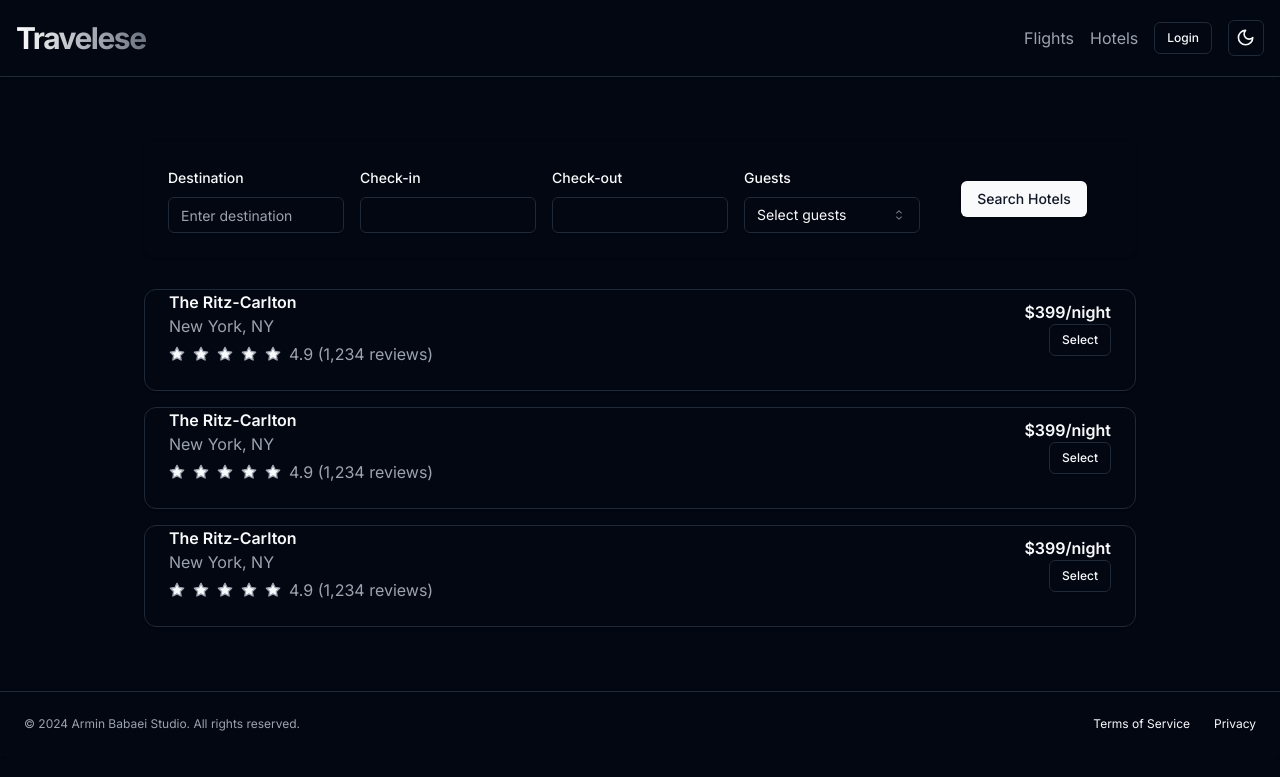
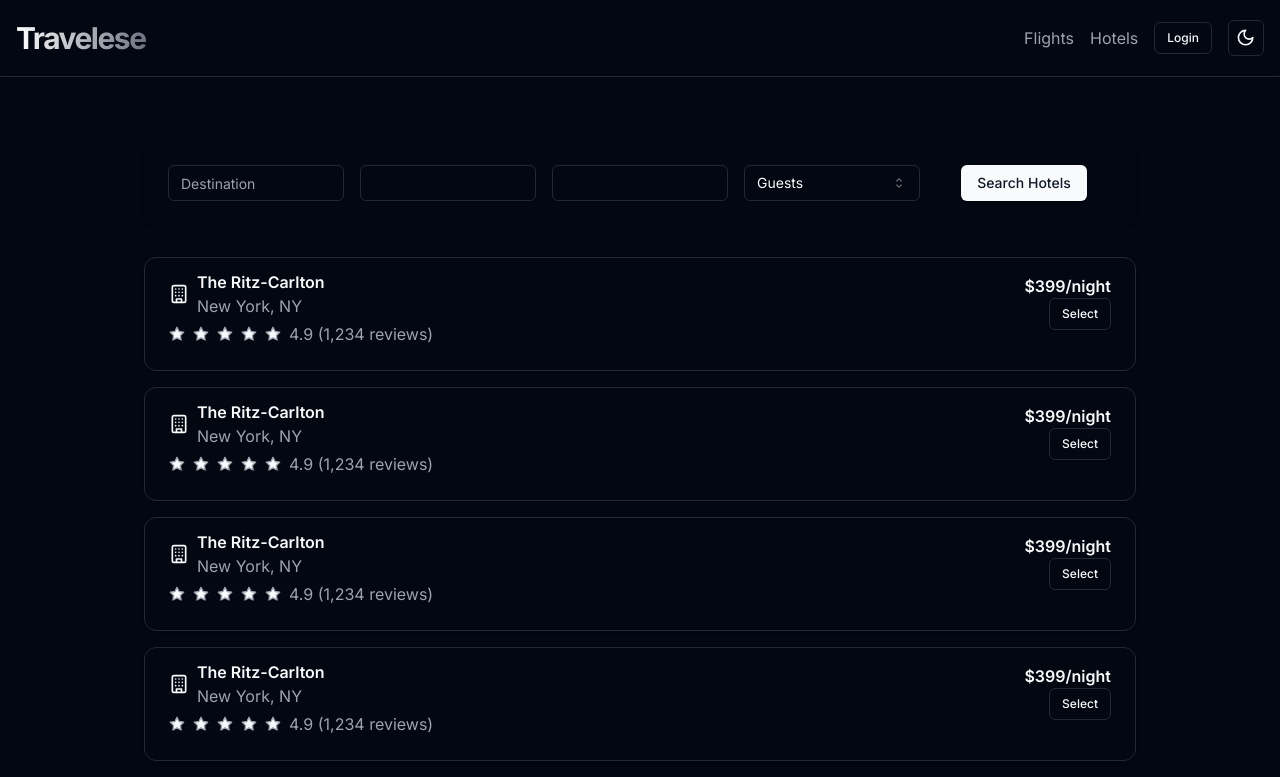
Before and after one commit to travelese/travelese.xyz, a Next.js app: page /hotels in a window 1280 px wide. Shown: the top 777 px of the page. Built offline with nearby package versions, Linux system fonts and the light colour scheme.

Commit message:
removed labels

```diff
--- a/src/app/flights/page.tsx
+++ b/src/app/flights/page.tsx
@@ -21,19 +21,16 @@
     <div>
       <div className="max-w-5xl mx-auto px-4 py-12 md:py-16">
         <div className="grid gap-8">
-          <div className="flex flex-col md:flex-row items-center justify-between gap-4">
+          <section className="flex flex-col md:flex-row items-center justify-between gap-4">
             <div className="flex-1">
               <form className="flex w-full md:w-auto gap-4 bg-white dark:bg-gray-950 shadow rounded-lg p-6">
                 <div className="flex-1 space-y-2">
-                  <Label htmlFor="departure">Departure</Label>
                   <Input name="departure" placeholder="Leaving from" />
                 </div>
                 <div className="flex-1 space-y-2">
-                  <Label htmlFor="arrival">Arrival</Label>
                   <Input name="arrival" placeholder="Going to" />
                 </div>
                 <div className="flex-1 space-y-2">
-                  <Label htmlFor="departure-date">Departure Date</Label>
                   <Popover>
                     <PopoverTrigger asChild>
                       <Input
@@ -47,7 +44,6 @@
                   </Popover>
                 </div>
                 <div className="flex-1 space-y-2">
-                  <Label htmlFor="return-date">Return Date</Label>
                   <Popover>
                     <PopoverTrigger asChild>
                       <Input
@@ -61,7 +57,6 @@
                   </Popover>
                 </div>
                 <div className="flex-1 space-y-2">
-                  <Label htmlFor="passengers">Passengers</Label>
                   <Select name="passengers">
                     <SelectTrigger>
                       <SelectValue placeholder="Passengers" />
@@ -109,7 +104,6 @@
                   </Select>
                 </div>
                 <div className="flex-1 space-y-2">
-                  <Label htmlFor="trip-type">Trip Type</Label>
                   <Select defaultValue="roundtrip" name="trip-type">
                     <SelectTrigger>
                       <SelectValue placeholder="Select trip type" />
@@ -125,12 +119,12 @@
                 </div>
               </form>
             </div>
-          </div>
-          <div className="grid gap-4">
+          </section>
+          <section className="grid gap-4">
             <Card>
               <CardContent className="grid grid-cols-[1fr_auto] items-center gap-4">
                 <div className="space-y-1">
-                  <div className="flex items-center gap-2">
+                  <div className="flex items-center gap-2 mt-4">
                     <PlaneIcon className="w-5 h-5" />
                     <span className="font-semibold">American Airlines</span>
                   </div>
@@ -140,7 +134,7 @@
                     <span>11:30 AM</span>
                   </div>
                 </div>
-                <div className="text-right">
+                <div className="text-right mt-4">
                   <div className="font-semibold">$399</div>
                   <Button size="sm" variant="outline">
                     Select
@@ -190,7 +184,49 @@
                 </div>
               </CardContent>
             </Card>
-          </div>
+            <Card>
+              <CardContent className="grid grid-cols-[1fr_auto] items-center gap-4">
+                <div className="space-y-1">
+                  <div className="flex items-center gap-2">
+                    <PlaneIcon className="w-5 h-5" />
+                    <span className="font-semibold">United Airlines</span>
+                  </div>
+                  <div className="flex items-center gap-2 text-gray-500 dark:text-gray-400">
+                    <span>9:00 AM</span>
+                    <ArrowRightIcon className="w-4 h-4" />
+                    <span>12:30 PM</span>
+                  </div>
+                </div>
+                <div className="text-right">
+                  <div className="font-semibold">$449</div>
+                  <Button size="sm" variant="outline">
+                    Select
+                  </Button>
+                </div>
+              </CardContent>
+            </Card>
+            <Card>
+              <CardContent className="grid grid-cols-[1fr_auto] items-center gap-4">
+                <div className="space-y-1">
+                  <div className="flex items-center gap-2">
+                    <PlaneIcon className="w-5 h-5" />
+                    <span className="font-semibold">United Airlines</span>
+                  </div>
+                  <div className="flex items-center gap-2 text-gray-500 dark:text-gray-400">
+                    <span>9:00 AM</span>
+                    <ArrowRightIcon className="w-4 h-4" />
+                    <span>12:30 PM</span>
+                  </div>
+                </div>
+                <div className="text-right">
+                  <div className="font-semibold">$449</div>
+                  <Button size="sm" variant="outline">
+                    Select
+                  </Button>
+                </div>
+              </CardContent>
+            </Card>
+          </section>
         </div>
       </div>
     </div>
--- a/src/app/hotels/page.tsx
+++ b/src/app/hotels/page.tsx
@@ -15,6 +15,7 @@
   SelectContent,
   Select,
 } from "@/components/ui/select";
+import { BuildingIcon } from "lucide-react";
 
 export default function Component() {
   return (
@@ -25,16 +26,14 @@
             <div className="flex-1">
               <form className="flex w-full md:w-auto gap-4 bg-white dark:bg-gray-950 shadow rounded-lg p-6">
                 <div className="flex-1 space-y-2">
-                  <Label htmlFor="destination">Destination</Label>
-                  <Input name="destination" placeholder="Enter destination" />
+                  <Input name="destination" placeholder="Destination" />
                 </div>
                 <div className="flex-1 space-y-2">
-                  <Label htmlFor="check-in">Check-in</Label>
                   <Popover>
                     <PopoverTrigger asChild>
                       <Input
                         name="check-in"
-                        placeholder="Select check-in date"
+                        placeholder="Check-in date"
                       />
                     </PopoverTrigger>
                     <PopoverContent className="p-0">
@@ -43,7 +42,6 @@
                   </Popover>
                 </div>
                 <div className="flex-1 space-y-2">
-                  <Label htmlFor="check-out">Check-out</Label>
                   <Popover>
                     <PopoverTrigger asChild>
                       <Input
@@ -57,10 +55,9 @@
                   </Popover>
                 </div>
                 <div className="flex-1 space-y-2">
-                  <Label htmlFor="guests">Guests</Label>
                   <Select name="guests">
                     <SelectTrigger>
-                      <SelectValue placeholder="Select guests" />
+                      <SelectValue placeholder="Guests" />
                     </SelectTrigger>
                     <SelectContent>
                       <div className="grid gap-2">
@@ -114,7 +111,8 @@
             <Card>
               <CardContent className="grid grid-cols-[1fr_auto] items-center gap-4">
                 <div className="space-y-1">
-                  <div className="flex items-center gap-2">
+                  <div className="flex items-center gap-2 mt-3">
+                    <BuildingIcon className="w-5 h-5" />
                     <div>
                       <div className="font-semibold">The Ritz-Carlton</div>
                       <div className="text-gray-500 dark:text-gray-400">
@@ -142,7 +140,8 @@
             <Card>
               <CardContent className="grid grid-cols-[1fr_auto] items-center gap-4">
                 <div className="space-y-1">
-                  <div className="flex items-center gap-2">
+                  <div className="flex items-center gap-2 mt-3">
+                    <BuildingIcon className="w-5 h-5" />
                     <div>
                       <div className="font-semibold">The Ritz-Carlton</div>
                       <div className="text-gray-500 dark:text-gray-400">
@@ -170,7 +169,66 @@
             <Card>
               <CardContent className="grid grid-cols-[1fr_auto] items-center gap-4">
                 <div className="space-y-1">
-                  <div className="flex items-center gap-2">
+                  <div className="flex items-center gap-2 mt-3">
+                    <BuildingIcon className="w-5 h-5" />
+                    <div>
+                      <div className="font-semibold">The Ritz-Carlton</div>
+                      <div className="text-gray-500 dark:text-gray-400">
+                        New York, NY
+                      </div>
+                    </div>
+                  </div>
+                  <div className="flex items-center gap-2 text-gray-500 dark:text-gray-400">
+                    <StarIcon className="w-4 h-4 fill-primary" />
+                    <StarIcon className="w-4 h-4 fill-primary" />
+                    <StarIcon className="w-4 h-4 fill-primary" />
+                    <StarIcon className="w-4 h-4 fill-primary" />
+                    <StarIcon className="w-4 h-4 fill-primary" />
+                    <span>4.9 (1,234 reviews)</span>
+                  </div>
+                </div>
+                <div className="text-right">
+                  <div className="font-semibold">$399/night</div>
+                  <Button size="sm" variant="outline">
+                    Select
+                  </Button>
+                </div>
+              </CardContent>
+            </Card>
+            <Card>
+              <CardContent className="grid grid-cols-[1fr_auto] items-center gap-4">
+                <div className="space-y-1">
+                  <div className="flex items-center gap-2 mt-3">
+                    <BuildingIcon className="w-5 h-5" />
+                    <div>
+                      <div className="font-semibold">The Ritz-Carlton</div>
+                      <div className="text-gray-500 dark:text-gray-400">
+                        New York, NY
+                      </div>
+                    </div>
+                  </div>
+                  <div className="flex items-center gap-2 text-gray-500 dark:text-gray-400">
+                    <StarIcon className="w-4 h-4 fill-primary" />
+                    <StarIcon className="w-4 h-4 fill-primary" />
+                    <StarIcon className="w-4 h-4 fill-primary" />
+                    <StarIcon className="w-4 h-4 fill-primary" />
+                    <StarIcon className="w-4 h-4 fill-primary" />
+                    <span>4.9 (1,234 reviews)</span>
+                  </div>
+                </div>
+                <div className="text-right">
+                  <div className="font-semibold">$399/night</div>
+                  <Button size="sm" variant="outline">
+                    Select
+                  </Button>
+                </div>
+              </CardContent>
+            </Card>
+            <Card>
+              <CardContent className="grid grid-cols-[1fr_auto] items-center gap-4">
+                <div className="space-y-1">
+                  <div className="flex items-center gap-2 mt-3">
+                    <BuildingIcon className="w-5 h-5" />
                     <div>
                       <div className="font-semibold">The Ritz-Carlton</div>
                       <div className="text-gray-500 dark:text-gray-400">
```
